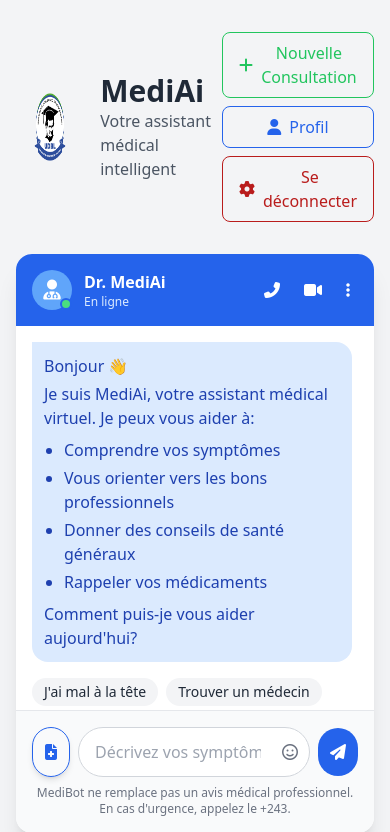
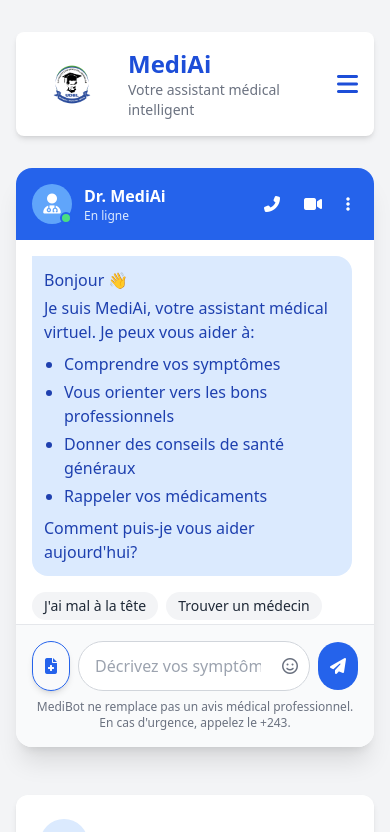
Before and after one commit to VictoryKasende/agent_medical_ia, a Django app: page / in a window 390 px wide. Shown: the top 832 px of the page. Run offline with Django 5.2, Linux system fonts and the light colour scheme; a user stored in the database is signed in; some libraries are stand-ins or nearby versions.

Commit message:
Enhance header layout with responsive navbar and improved styling

```diff
--- a/chat/templates/chat/home.html
+++ b/chat/templates/chat/home.html
@@ -74,42 +74,48 @@
 </head>
 <body class="bg-gray-100 font-sans">
 <div class="container mx-auto max-w-6xl px-4 py-8">
-    <!-- Header -->
-    <header class="flex items-center justify-between mb-8">
+    <!-- Header avec Navbar Responsive -->
+    <header class="bg-white shadow-md rounded-lg mb-8">
+        <div class="max-w-6xl mx-auto px-4 py-4 flex items-center justify-between">
+            <!-- Logo et Titre -->
             <div class="flex items-center space-x-4">
+                <img src="{% static 'chat/assets/images/LOGO-UDBL1.png' %}" class="w-20 h-30" alt="Logo">
                 <div>
-                <img src="{% static 'chat/assets/images/LOGO-UDBL1.png' %}" class="w-25 h-20" alt="Logo">
+                    <h1 class="text-2xl md:text-3xl font-bold text-blue-700">MediAi</h1>
+                    <p class="text-gray-500 text-sm">Votre assistant médical intelligent</p>
+                </div>
             </div>
 
-            <div>
-                <h1 class="text-3xl font-bold text-gray-800">MediAi</h1>
-                <p class="text-gray-600">Votre assistant médical intelligent</p>
+            <!-- Bouton du menu hamburger -->
+            <div class="md:hidden">
+                <button id="menu-btn" class="text-blue-700 focus:outline-none text-2xl">
+                    <i class="fas fa-bars"></i>
+                </button>
             </div>
-        </div>
-        <div class="flex flex-col sm:flex-row sm:space-x-2 space-y-2 sm:space-y-0">
-            <a href="{% url 'consultation' %}">
-                <button class="w-full sm:w-auto border border-green-500 text-green-500 px-4 py-2 rounded-lg hover:bg-green-100 transition flex items-center justify-center space-x-2">
-                    <i class="fas fa-plus"></i>
-                    <span>Nouvelle Consultation</span>
-                </button>
+
+            <!-- Liens de navigation -->
+            <nav id="menu"
+                 class="hidden flex-col space-y-4 mt-4 md:flex md:flex-row md:items-center md:space-y-0 md:space-x-4 md:mt-0">
+                <a href="{% url 'consultation' %}"
+                   class="flex items-center px-4 py-2 text-white bg-blue-600 rounded-lg hover:bg-blue-700 transition">
+                    <i class="fas fa-plus mr-2"></i> Nouvelle Consultation
                 </a>
 
-            <a href="{% url 'home' %}" class="inline-block">
-                <button class="w-full sm:w-auto border border-blue-600 text-blue-600 px-4 py-2 rounded-lg hover:bg-blue-100 transition flex items-center justify-center space-x-2">
-                    <i class="fas fa-user"></i>
-                    <span>Profil</span>
-                </button>
+                <a href="{% url 'home' %}"
+                   class="flex items-center px-4 py-2 text-white bg-violet-600 rounded-lg hover:bg-violet-700 transition">
+                    <i class="fas fa-user mr-2"></i> Profil
                 </a>
 
-            <form action="{% url 'logout' %}" method="post" class="inline-block w-full sm:w-auto">
+                <form action="{% url 'logout' %}" method="post">
                     {% csrf_token %}
-                <button class="w-full sm:w-auto border border-red-700 text-red-700 px-4 py-2 rounded-lg hover:bg-red-100 transition flex items-center justify-center space-x-2">
-                    <i class="fas fa-cog"></i>
-                    <span>Se déconnecter</span>
+                    <button type="submit"
+                            class="flex items-center px-4 py-2 text-white bg-gray-600 rounded-lg hover:bg-red-600 transition">
+                        <i class="fas fa-sign-out-alt mr-2"></i> Se déconnecter
                     </button>
                 </form>
+            </nav>
+
         </div>
-
     </header>
 
     <!-- Main Chat Area -->
@@ -366,6 +372,15 @@
         }
         return cookieValue;
     }
+
+    document.addEventListener("DOMContentLoaded", function () {
+        const menuBtn = document.getElementById("menu-btn");
+        const menu = document.getElementById("menu");
+
+        menuBtn.addEventListener("click", function () {
+            menu.classList.toggle("hidden");
+        });
+    });
 </script>
 
 </body>
```
Also changed, not shown: db.sqlite3. Lines whose indentation alone changed are shown as unchanged.
